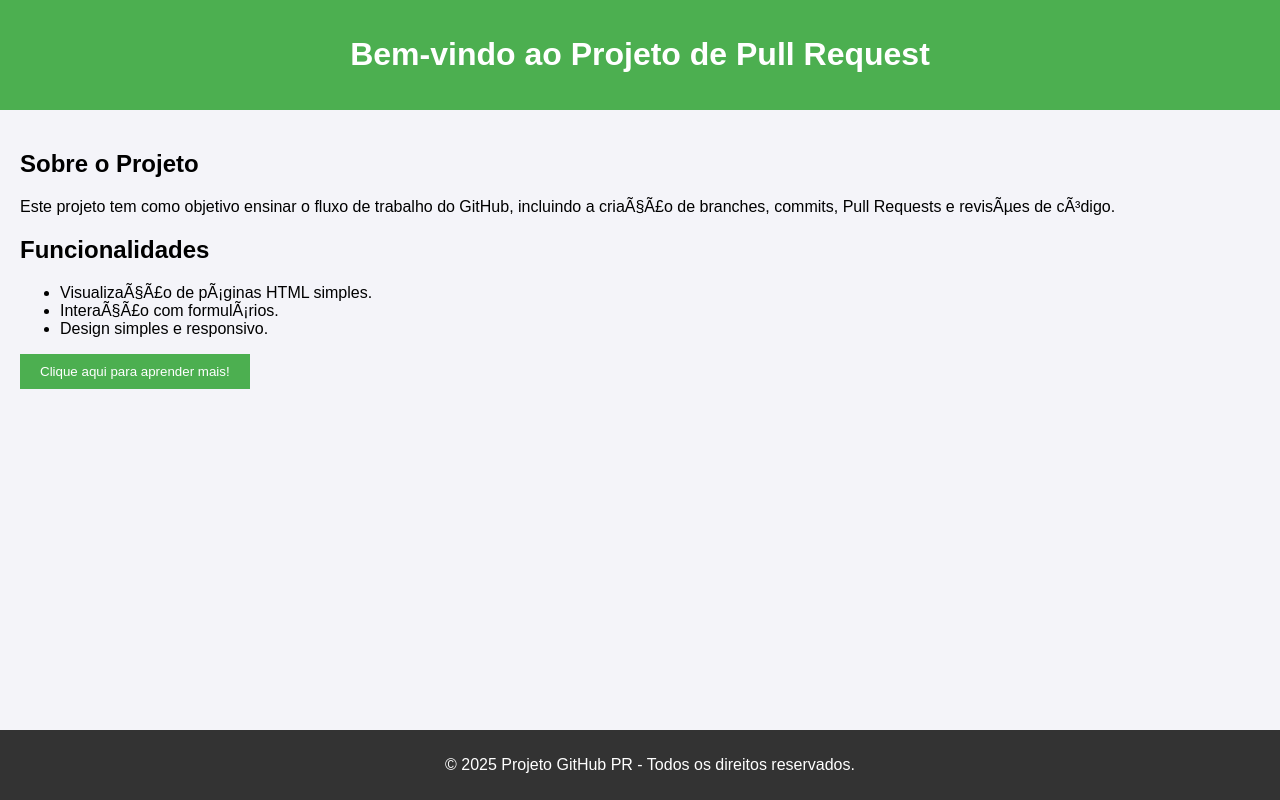
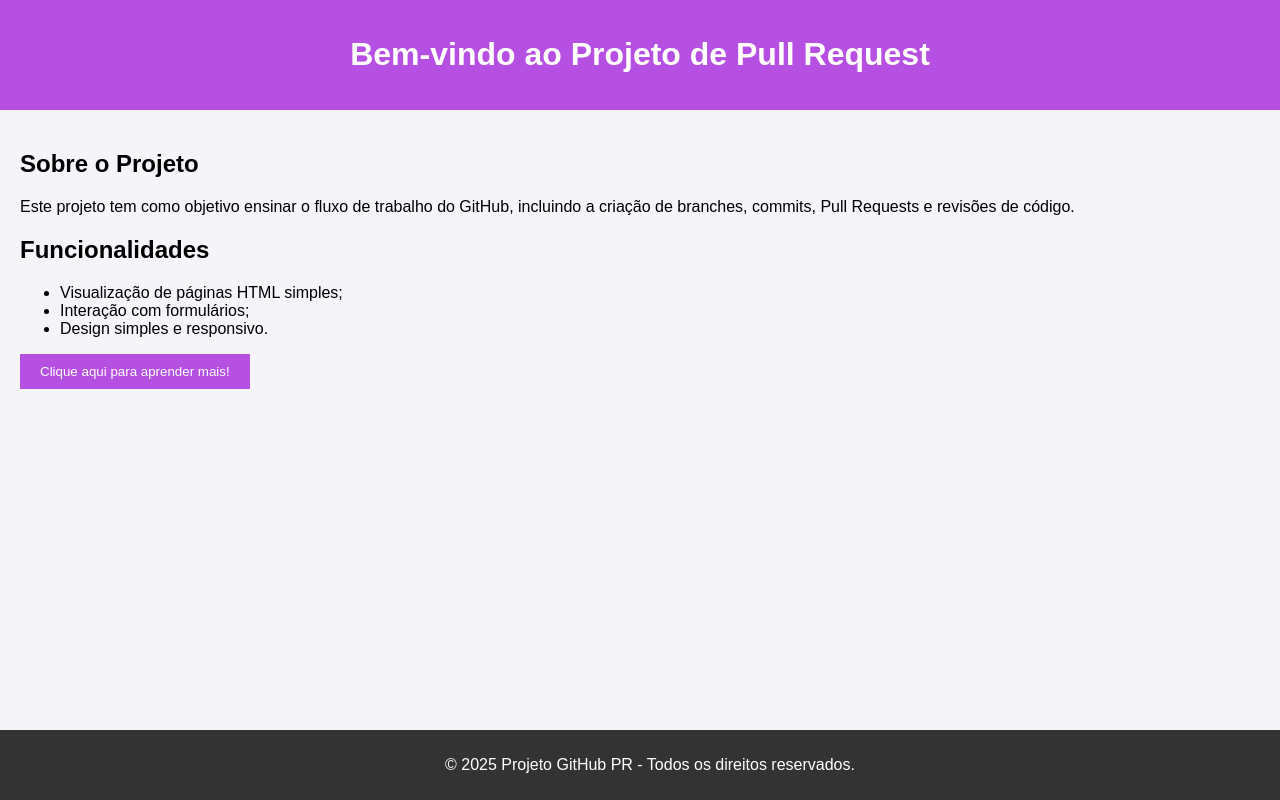
Before and after one commit to Hideki1202/gitHubExemplo, a plain HTML site: page index.html in a window 1280 px wide. Drawn offline with Linux system fonts and the light colour scheme.

Commit message:
alterando o header

```diff
--- a/index.html
+++ b/index.html
@@ -3,7 +3,7 @@
 <head>
     <meta charset="UTF-8">
     <meta name="viewport" content="width=device-width, initial-scale=1.0">
-    <title>Exemplo de PÃ¡gina HTML</title>
+    <title>Exemplo de Página HTML</title>
     <style>
         body {
             font-family: Arial, sans-serif;
@@ -12,7 +12,7 @@
             padding: 0;
         }
         header {
-            background-color: #4CAF50;
+            background-color: #b650e2;
             color: white;
             padding: 15px;
             text-align: center;
@@ -30,7 +30,7 @@
             width: 100%;
         }
         .btn {
-            background-color: #4CAF50;
+            background-color: #b650e2;
             color: white;
             padding: 10px 20px;
             border: none;
@@ -52,14 +52,14 @@
     <main>
         <section>
             <h2>Sobre o Projeto</h2>
-        <p>Este projeto tem como objetivo ensinar o fluxo de trabalho do GitHub, incluindo a criaÃ§Ã£o de branches, commits, Pull Requests e revisÃµes de cÃ³digo.</p>
+            <p>Este projeto tem como objetivo ensinar o fluxo de trabalho do GitHub, incluindo a criação de branches, commits, Pull Requests e revisões de código.</p>
         </section>
 
         <section>
             <h2>Funcionalidades</h2>
             <ul>
-            <li>VisualizaÃ§Ã£o de pÃ¡ginas HTML simples.</li>
-            <li>InteraÃ§Ã£o com formulÃ¡rios.</li>
+                <li>Visualização de páginas HTML simples;</li>
+                <li>Interação com formulários;</li>
                 <li>Design simples e responsivo.</li>
             </ul>
         </section>
```
Lines whose indentation alone changed are shown as unchanged.
